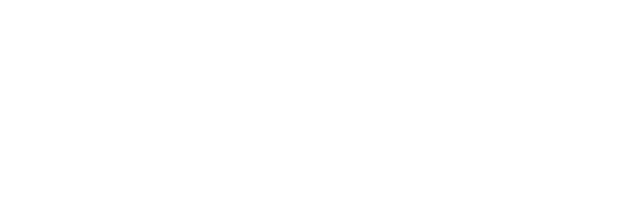
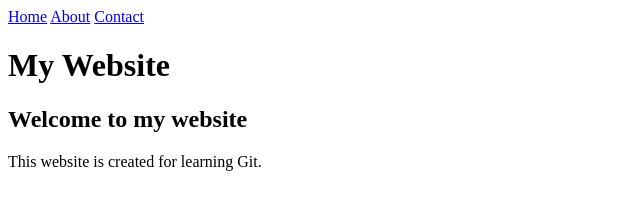
Before and after one commit to paldedania/git-checkout-assignment, a plain HTML site: page index.html in a window 1280 px wide. Shown: the whole page, without its empty margins (0-640 px from the left). Drawn offline with Linux system fonts and the light colour scheme.

Commit message:
Complete navbar fix with HTML only

```diff
--- a/index.html
+++ b/index.html
@@ -3,9 +3,16 @@
 <head>
     <meta charset="UTF-8">
     <meta name="viewport" content="width=device-width, initial-scale=1.0">
-    <title>navbar</title>
+    <title>Git Learning Website</title>
 </head>
 <body>
-
+    <nav aria-label="Main navigation">
+        <a href="index.html">Home</a>
+        <a href="about.html">About</a>
+        <a href="contact.html">Contact</a>
+    </nav>
+    <h1>My Website</h1>
+    <h2>Welcome to my website</h2>
+    <p>This website is created for learning Git.</p>
 </body>
 </html>
```
Also changed, not shown: 1 other file.
